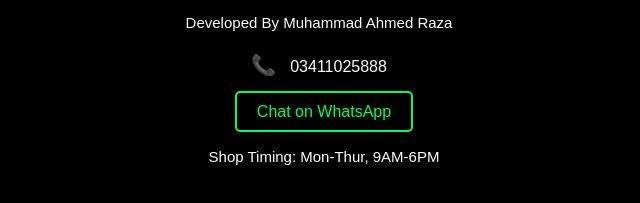
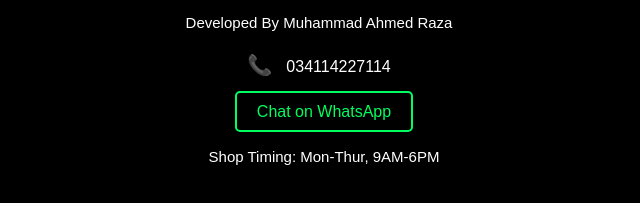
Before and after one commit to Ahmadscode01/Dubai-woods, a plain HTML site: page index.html in a window 1280 px wide. Shown: the part 1361-1564 px from the top of the page, 321-961 px from the left. Drawn offline with nearby package versions, Linux system fonts and the light colour scheme.

Commit message:
index.html

```diff
--- a/index.html
+++ b/index.html
@@ -193,7 +193,7 @@
       <!-- Call Info -->
       <p>
         <span class="icon">📞</span>
-        <a href="tel:034114227114" class="footer-link">03411025888</a>
+        <a href="tel:034114227114" class="footer-link">034114227114</a>
       </p>
       <!-- WhatsApp Chat Button -->
       <p>
```
